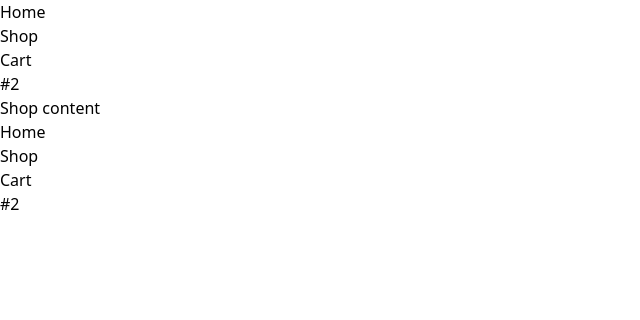
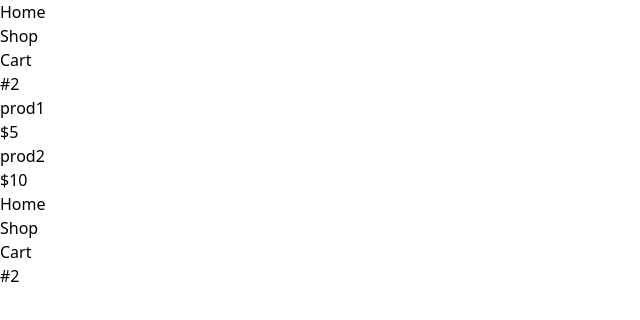
Before and after one commit to ManonLef/shopping-cart, a React (Vite) app: page /shop in a window 1280 px wide. Shown: the top 320 px of the page, without its empty margins (0-640 px from the left). Built offline with nearby package versions, Linux system fonts and the light colour scheme.

Commit message:
add basic product component for each item in shop

```diff
--- /dev/null
+++ b/src/Product.jsx
@@ -0,0 +1,10 @@
+const Product = ({name, price}) => {
+  return (
+    <div className="border rounded p-3 ">
+      <div>{name}</div>
+      <div>{price}</div>
+    </div>
+  )
+}
+
+export default Product
--- a/src/Shop.jsx
+++ b/src/Shop.jsx
@@ -1,3 +1,20 @@
+import { useState } from "react";
+import Product from "./Product";
+
 export default function Shop() {
-  return <div className="flex-1 p-5">Shop content</div>;
+  // dummy products to display
+  const [products, setProducts] = useState([
+    { name: "prod1", price: "$5" },
+    { name: "prod2", price: "$10" },
+  ]);
+
+  return (
+    <div className="flex-1 p-5">
+      <div className="flex gap-3">
+      {products.map((each) => {
+        return <Product name={each.name} price={each.price} />;
+      })}
+      </div>
+    </div>
+  );
 }
```
